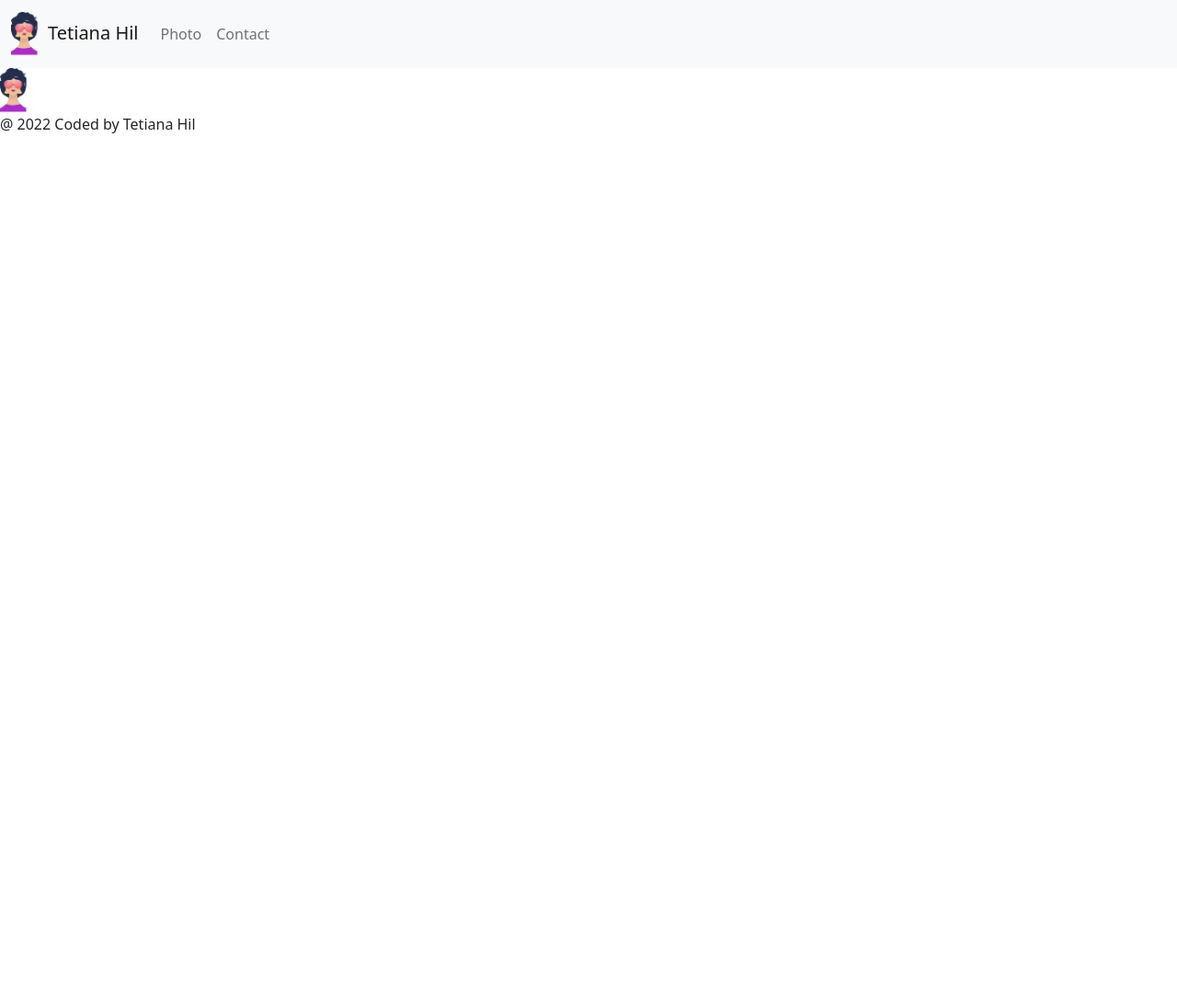
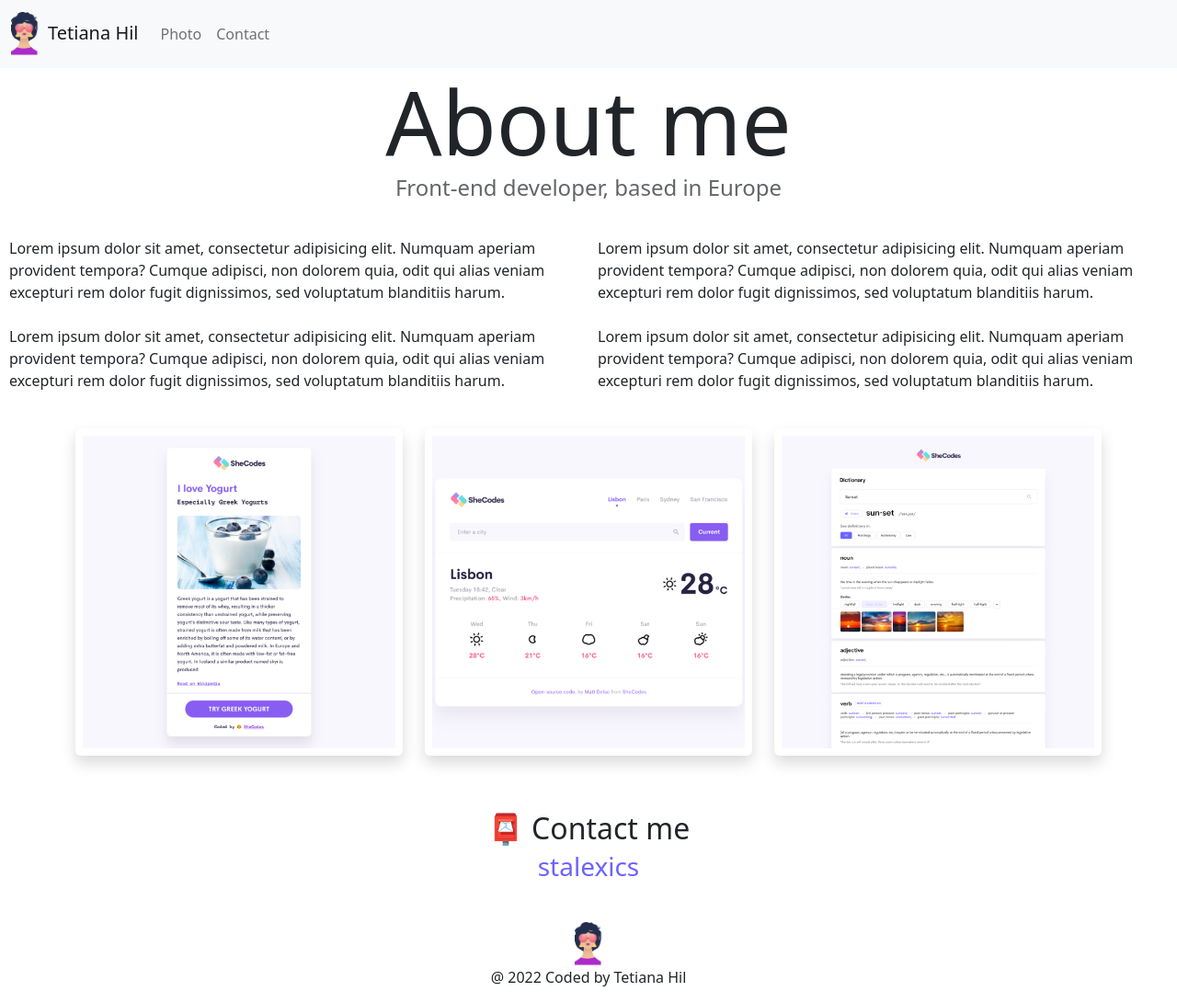
Before and after one commit to TetiDev/Portfolio, a plain HTML site: page contact.html in a window 1280 px wide. Shown: the whole page at 92% size. Before the commit the page ends 800 px from the top, so only its background shows below. Drawn offline with nearby package versions, Linux system fonts and the light colour scheme; a web font is replaced by a local one.

Commit message:
* same bug fix

```diff
--- a/contact.html
+++ b/contact.html
@@ -40,8 +40,52 @@
         </div>
     </nav>
 </header>
-<div class="container text-center">
-
+<div class="header text-center">
+    <h1>About me</h1>
+    <h3>Front-end developer, based in Europe</h3>
+</div>
+<div class="about-paragraphs">
+    <p>
+        Lorem ipsum dolor sit amet, consectetur adipisicing elit. Numquam
+        aperiam provident tempora? Cumque adipisci, non dolorem quia, odit qui
+        alias veniam excepturi rem dolor fugit dignissimos, sed voluptatum
+        blanditiis harum.
+        <br />
+        <br />
+        Lorem ipsum dolor sit amet, consectetur adipisicing elit. Numquam
+        aperiam provident tempora? Cumque adipisci, non dolorem quia, odit qui
+        alias veniam excepturi rem dolor fugit dignissimos, sed voluptatum
+        blanditiis harum.
+    </p>
+    <p>
+        Lorem ipsum dolor sit amet, consectetur adipisicing elit. Numquam
+        aperiam provident tempora? Cumque adipisci, non dolorem quia, odit qui
+        alias veniam excepturi rem dolor fugit dignissimos, sed voluptatum
+        blanditiis harum.
+        <br />
+        <br />
+        Lorem ipsum dolor sit amet, consectetur adipisicing elit. Numquam
+        aperiam provident tempora? Cumque adipisci, non dolorem quia, odit qui
+        alias veniam excepturi rem dolor fugit dignissimos, sed voluptatum
+        blanditiis harum.
+    </p>
+</div>
+<div class="container">
+    <div class="row">
+        <div class="col-sm-4">
+            <img src="img/yogurt.png" class="img-fluid p-2 shadow rounded" />
+        </div>
+        <div class="col-sm-4">
+            <img src="img/weather.png" class="img-fluid p-2 shadow rounded" />
+        </div>
+        <div class="col-sm-4">
+            <img src="img/dictionary.png" class="img-fluid p-2 shadow rounded" />
+        </div>
+    </div>
+</div>
+<div id="contact">
+    <h2 class="text-center">📮 Contact me</h2>
+    <a href="mailto:stalexics@gmail.com" class="email-link">stalexics</a>
 </div>
 
 <footer class="footer">
--- a/src/style.css
+++ b/src/style.css
@@ -19,19 +19,21 @@ a {
     color: inherit;
 }
 
-.presentation h1 {
+.presentation h1,
+.header h1{
     font-size: 96px;
 }
 
-.presentation h2 {
+.presentation h2,
+.header h2{
     font-size: 48px;
 }
 
-.presentation h3 {
+.presentation h3,
+.header h3 {
     font-size: 24px;
     opacity: 0.7;
 }
-
 
 .navigation-links {
     display: flex;
@@ -45,9 +47,17 @@ a {
     padding: 20px 30px;
     text-decoration: none;
     text-transform: capitalize;
+    box-shadow: var(--box-shadow);
+}
+
+.contact-link {
     background: var(--primary-color);
-    box-shadow: var(--box-shadow);
     color: white;
+}
+
+.about-link {
+    color: var(--primary-color);
+    border: 1px solid var(--primary-color);
 }
 
 .homepage-link {
@@ -76,14 +86,7 @@ a {
     text-decoration: underline;
 }
 
-.action-link {
-    border-radius: 4px;
-    padding: 20px 15px;
-    color: white;
-    border: 1px solid var(--primary-color);
-    background: var(--primary-color);
-    box-shadow: var(--box-shadow);
-}
+
 
 .navbar{
     background-color: #F3F3ED;
@@ -124,3 +127,8 @@ div.row {
 .project-info{
     padding: 120px 60px;
 }
+
+.footer {
+    text-align: center;
+    margin-top: 40px;
+}
```
Also changed, not shown: index.html (+6 -1 lines).
